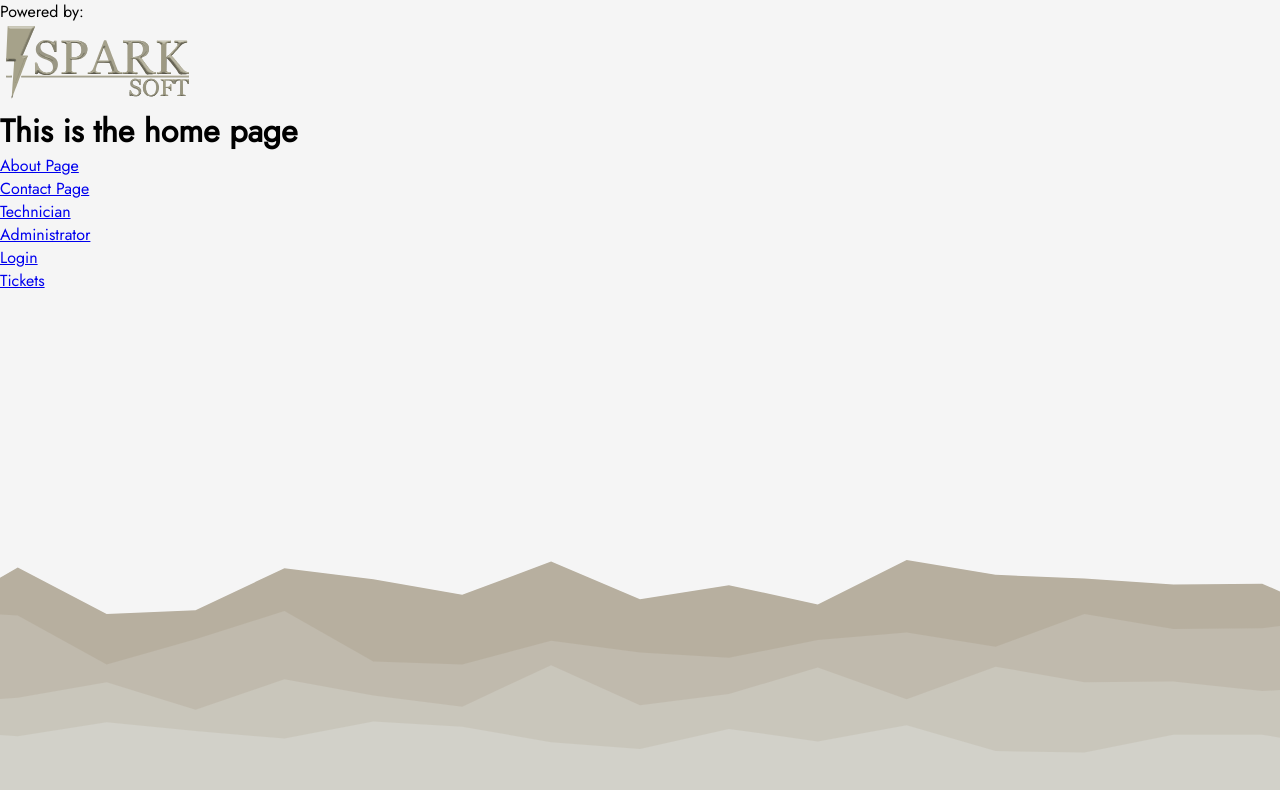
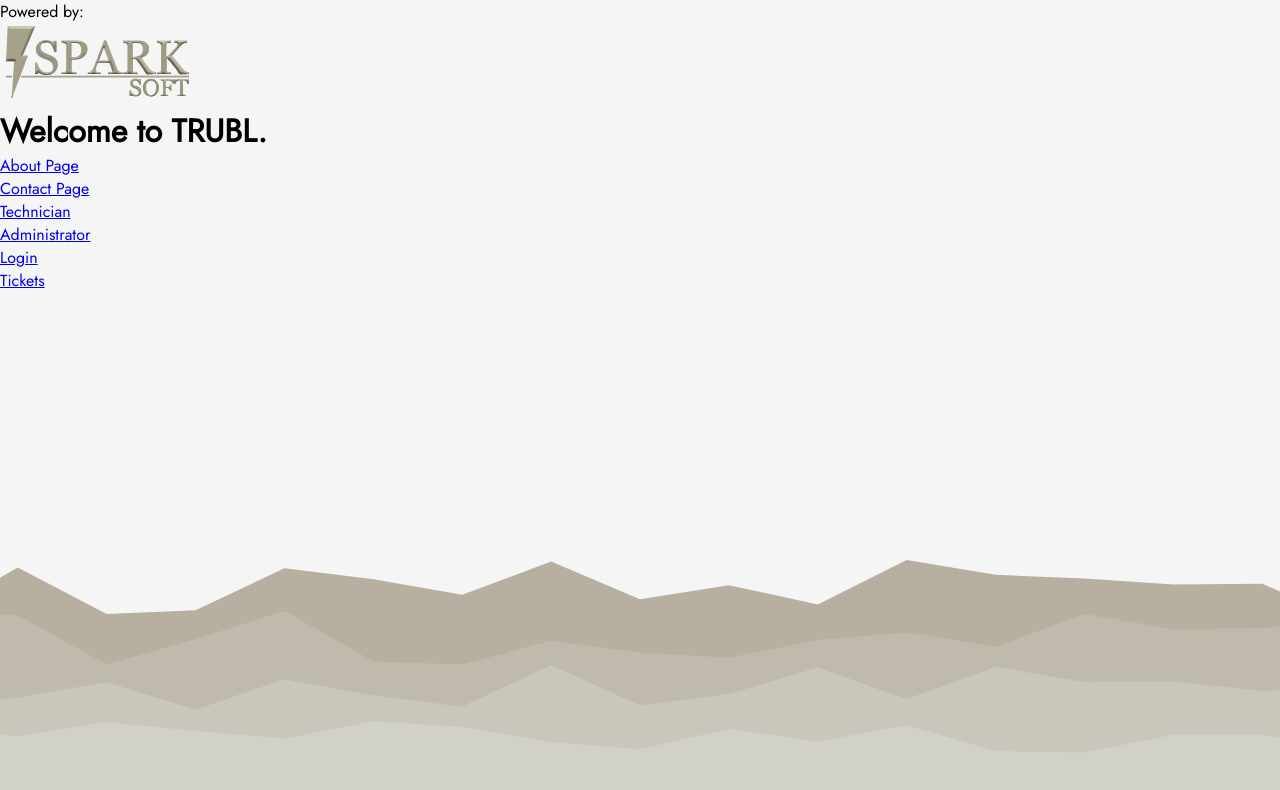
Before and after one commit to SparkinSoftware/TRUBL, a React (Vite) app: page / in a window 1280 px wide. Shown: the top 790 px of the page. Built offline with nearby package versions, Linux system fonts and the light colour scheme; no server answers.

Commit message:
change homepage

```diff
--- a/src/components/Home.jsx
+++ b/src/components/Home.jsx
@@ -3,7 +3,7 @@ import { Link } from 'react-router-dom'
 const Home = () => {
     return (
       <div>
-        <h1>This is the home page</h1>
+        <h1>Welcome to TRUBL.</h1>
         <Link to='about'>About Page</Link>
         <br/>
         <Link to='contact'>Contact Page</Link>
```
Also changed, not shown: src/components/home.css (added).
